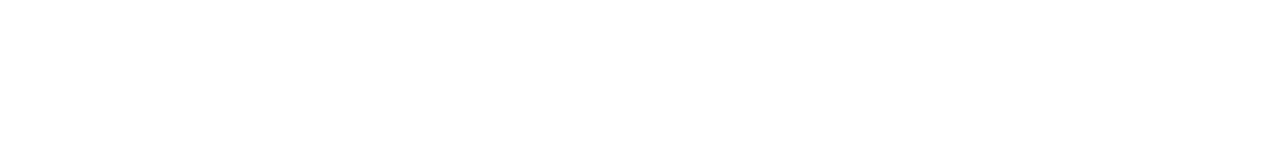
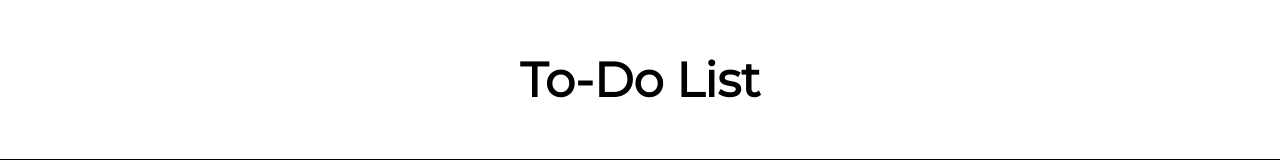
Before and after one commit to fatih-h/Todo-list, a website built with webpack: page dist/index.html in a window 1280 px wide. Built offline with nearby package versions, Linux system fonts and the light colour scheme.

Commit message:
Header Section Done

```diff
--- /dev/null
+++ b/src/header.js
@@ -0,0 +1,15 @@
+import './styles/header.css';
+
+function header(){
+    let main = document.createElement('div');
+    main.classList.add('header-box');
+
+    let heading = document.createElement('h1');
+    heading.classList.add('header-heading');
+
+    heading.textContent = 'To-Do List';
+
+    main.appendChild(heading);
+    return main;
+}
+export default header;
--- a/src/index.js
+++ b/src/index.js
@@ -0,0 +1,10 @@
+import './styles/style.css';
+import header from './header';
+// import main from './main';
+// import sidebar from './sidebar';
+
+
+
+document.getElementById('content');
+
+content.appendChild(header());
--- /dev/null
+++ b/src/styles/header.css
@@ -0,0 +1,12 @@
+.header-box{
+    height: 20vh;
+    display: flex;
+    align-items: center;
+    text-align: center;
+    border-bottom: 1px solid black;
+}
+
+.header-heading{
+    flex:1;
+    font-size: 3em;
+}
--- /dev/null
+++ b/src/styles/style.css
@@ -0,0 +1,16 @@
+html {
+    box-sizing: border-box;
+}
+
+*, *::after, *::before {
+    box-sizing: inherit;
+}
+
+body{
+    margin:0px;
+    font-family: 'Montserrat',sans-serif;
+}
+h1,h2,h3,h4,h5,h6,p{
+    margin:0;
+    padding:0;
+}
```
Also changed, not shown: dist/index.html, dist/main.js (added), src/main.js (added), src/styles/sidebar.css (added).
